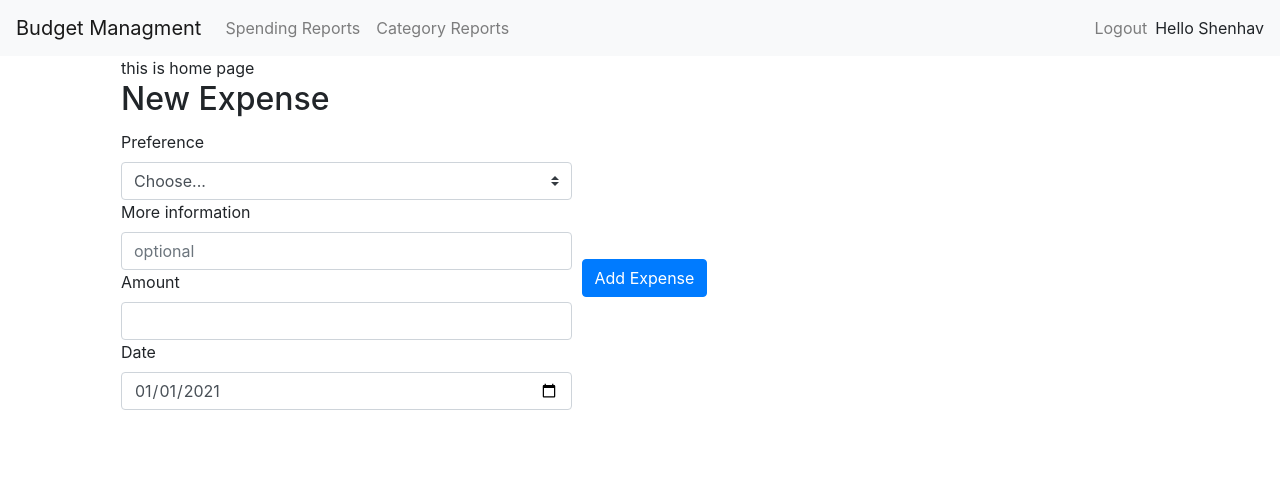
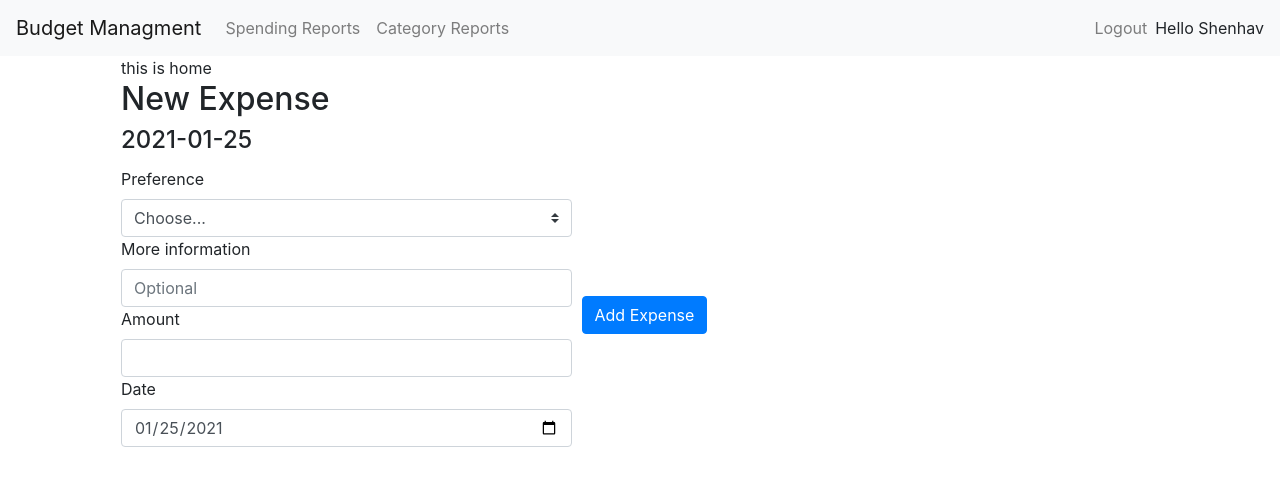
Before and after one commit to ShenhavT/BudgetManagementApp, a React (Create React App) app: page /#/ in a window 1280 px wide. Shown: the top 486 px of the page. Built offline with nearby package versions, Linux system fonts and the light colour scheme.

Commit message:
add function onChange onClick. get the expense object to homepage.

```diff
--- a/src/components/Categories.js
+++ b/src/components/Categories.js
@@ -1,53 +1,90 @@
 import React from 'react';
 import { Button, Col, Form } from 'react-bootstrap';
-import DatePicker from 'react-datepicker';
 import CategoriesJson from '../data/categories.json';
 
 class Categories extends React.Component{
     constructor(props){
         super(props);
+        this.state = {
+            date: new Date(),
+            expenseList:[],
+            categoryOption:'',
+            moreInformation:'',
+            amount:'',
+            chossenDate:''        }
     }
     Categories = CategoriesJson;
+    cleanState=()=>{
+        this.setState({categoryOption:'', moreInformation:'',amount:'', chossenDate:''});
+    }
+    HandelOnclick = () =>{
+        // console.log('show status of state');
+        // console.log(this.state.categoryOption);
+        // console.log(this.state.moreInformation);
+        // console.log(this.state.amount);
+        // console.log(this.state.chossenDate);
+        // debugger;
+        const newObjExpense={
+            id:0,
+            category: this.state.categoryOption,
+            moreInformation: this.state.moreInformation,
+            amount:this.state.amount,
+            date:this.state.chossenDate
+        }
+        this.cleanState();
+        this.props.addExpense(newObjExpense);
+    }
 
-
+    componentDidMount(){
+        this.setState({ chossenDate:this.state.date.toISOString().slice(0,10)})
+    }
     render(){
         //  console.log(CategoriesJson);
         const listOfCategories = this.Categories.map((category, index) =>{
-            return(<option value={index} key={index}>{category.Automobile}</option>);
-
-        var todayDate = new Date();
-        console.log(todayDate);
-
+            return(<option key={index} >
+                {category.Automobile}</option>);
         });
+        const strDate = this.state.date.toISOString().slice(0,10);
         return(
                 <Form>
                     <h2>New Expense</h2>
+                    <h4>{strDate}</h4>
                 <Form.Row className="align-items-center">
                     <Col xs="auto" className="my-1">
 
                         <Form.Label className="mr-sm-2">
                              Preference
                         </Form.Label>
-                         <Form.Control as="select" className="mr-sm-2" id="inlineFormCustomSelect" custom>
+                         <Form.Control as="select" className="mr-sm-2" id="inlineFormCustomSelect" custom
+                        value={this.state.categoryOption}
+                          onChange={(event) => {this.setState({categoryOption: event.target.value})
+                          console.log(event.target.value)}}>
                             <option value="0">Choose...</option>
                             {listOfCategories}
                         </Form.Control>
 
                         <Form.Label>More information</Form.Label>
-                        <Form.Control type="text" name="moreInformation" placeholder="optional"/>
+
+                        <Form.Control type="text" name="moreInformation" placeholder="Optional"
+                        value={this.state.moreInformation}
+                        onChange={(event) => {this.setState({moreInformation: event.target.value})}} />
                         {/* onChange={handleChange} */}
 
                         <Form.Label>Amount</Form.Label>
-                        <Form.Control type="text" name="amount"/>
+                        <Form.Control type="text" name="amount" value={this.state.amount}
+                         onChange={(event) => {this.setState({amount: event.target.value})}}/>
 
                         <Form.Label>Date</Form.Label>
                         <Form.Group>
                         {/* <DatePicker  id="example-datepicker"/> */}
-                        <Form.Control type="date" defaultValue="2021-01-01"/>
+                        {/* defaultValue={strDate}  */}
+                        <Form.Control type="date" value={this.state.chossenDate}
+                        onChange={(event) => {this.setState({chossenDate: event.target.value})}}/>
+                        {/* <Form.Control type="date" defaultValue="2021-01-20"/> */}
                         </Form.Group>
                     </Col>
                     <Col  xs="auto" className="my-1">
-                        <Button type="text">Add Expense</Button>
+                        <Button type="text" onClick={()=>{this.HandelOnclick()}}>Add Expense</Button>
                     </Col>
 
 
@@ -55,8 +92,6 @@ class Categories extends React.Component{
                 </Form>
 
         );}
-
-
 }
 
 
--- a/src/pages/CategoryReport.js
+++ b/src/pages/CategoryReport.js
@@ -1,5 +1,4 @@
 import React from 'react';
-import NavbarBudget from '../components/NavbarBudget';
 
 class CategoryReport extends React.Component{
     constructor(props){
--- a/src/pages/HomePage.js
+++ b/src/pages/HomePage.js
@@ -1,18 +1,43 @@
 import React from 'react';
 import Categories from '../components/Categories';
-import NavbarBudget from '../components/NavbarBudget';
 
 
 class HomePage extends React.Component{
     constructor(props){
         super(props);
+        this.state = {
+            resultExpenseListCard : [],
+            detailsExpense:{id:null,category:null, moreInformation:null, amount:null, date:null}
+        }
+    }
+
+    addExpense=(objExpense)=>{
+        console.log("at addExpense");
+        // const newExpense={id:"2", category:"somtingcategory", moreInformation:"moreinformation",amount:"450", date:"somedate"};
+        // {id:2, category:"somtingcategory", moreInformation:"moreinformation",amount:"450", date:"somedate"}
+        //  debugger;
+         this.setState({
+             resultExpenseListCard:this.state.resultExpenseListCard.concat(
+                 {
+                 id:objExpense.id,
+                 category:objExpense.category,
+                 moreInformation:objExpense.moreInformation,
+                 amount:objExpense.amount,
+                 date:objExpense.date
+                 })
+         });
+          console.log(this.state.resultExpenseListCard);
     }
 
     render(){
+        // const MovieCards = this.state.selectedMovies.map( (movie, index) => {
+        //     return <MovieCard  key={index} movieName={movie.name} movieId={movie.id}
+        //                        moviePoster={movie.posterP} />
         return(
             <div>
-                this is home page
-                <Categories/>
+                this is home
+                 {/*---THE FORM PAGE -- */}
+                <Categories addExpense={this.addExpense} detailsExpense={this.detailsExpense}/>
             </div>
 
         );}
--- a/src/pages/SpendingReport.js
+++ b/src/pages/SpendingReport.js
@@ -1,5 +1,4 @@
 import React from 'react';
-import NavbarBudget from '../components/NavbarBudget';
 
 class SpendingReport extends React.Component{
     constructor(props){
```
Also changed, not shown: 1 other file (tests, documents, lock files or other folders).
